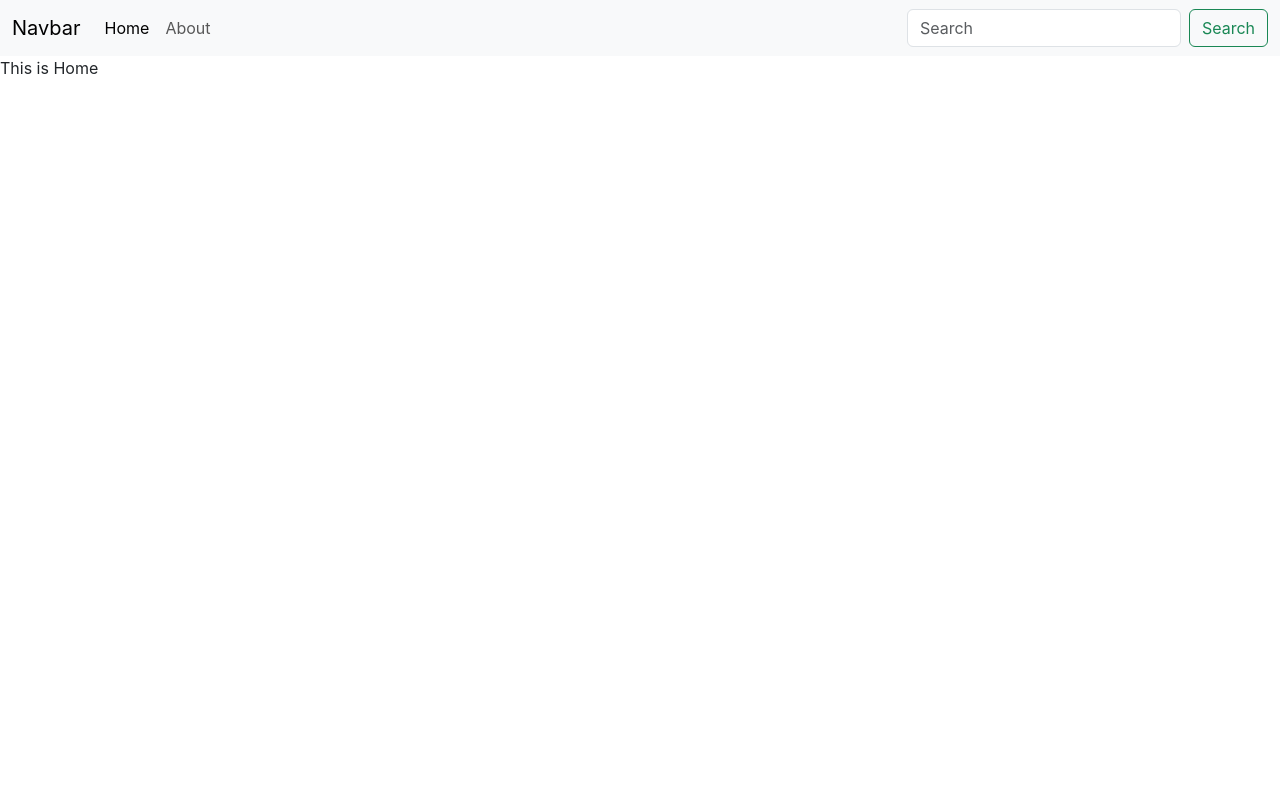
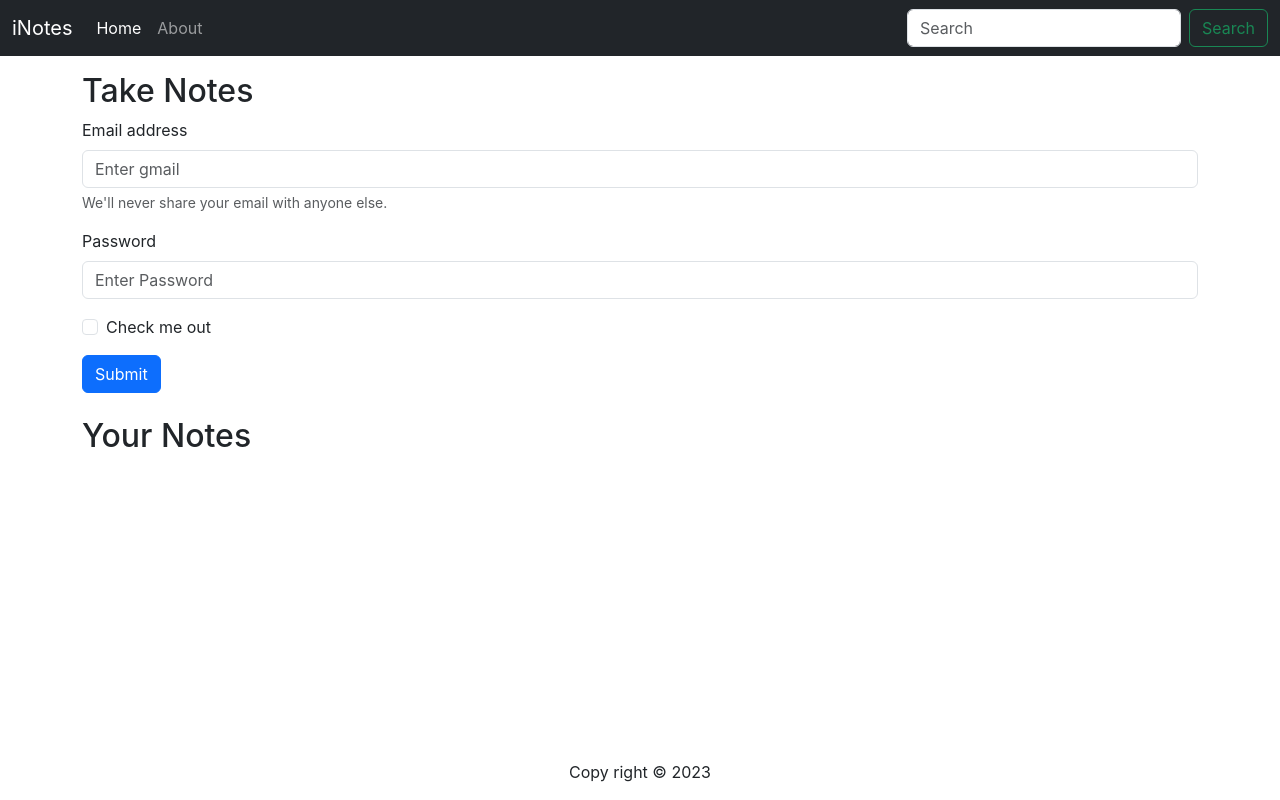
Before and after one commit to Syed-kashif0627/INotebook, a React (Create React App) app: page / in a window 1280 px wide. Built offline with nearby package versions, Linux system fonts and the light colour scheme.

Commit message:
Context in React

```diff
--- a/src/App.js
+++ b/src/App.js
@@ -1,28 +1,27 @@
 
 import './App.css';
-import {
-  BrowserRouter as Router,
-  Routes,
-  Route,
-} from 'react-router-dom';
+import {BrowserRouter as Router,Routes,Route} from 'react-router-dom';
 import Navbar from './components/Navbar';
 import About from './components/About';
 import Home from './components/Home';
+import NoteState from './context/notes/NoteState';
+import Footer from './components/Footer';
 
 function App() {
   return (
     <>
-    <Router>
-      <Navbar/>
-          <Routes>
-              <Route exact path='/' element={
-                  <Home/>
-              }/>
-              <Route exact path='/about' element={
-                  <About/>
-              }/>
-          </Routes>
-    </Router>
+    <NoteState>
+        <Router>
+          <Navbar/>
+              <Routes>
+                  <Route exact path='/' element={<Home/>}/>
+                  <Route exact path='/about' element={<About/>}/>
+                  <Route path='*' element={<h1>Error ! Page Not found</h1>}/>
+                  {/*this is default Route it runs when page doesnot matches any of the routes*/}
+              </Routes>
+            <Footer/>
+        </Router>
+      </NoteState>
     </>
   );
 }
--- a/src/components/About.js
+++ b/src/components/About.js
@@ -1,10 +1,15 @@
 import React from 'react'
+import noteContext from '../context/notes/noteContext';
+import { useContext } from 'react'
 
 const About = () => {
+  const s=useContext(noteContext)
   return (
-    <div>
-      This is About
-    </div>
+    <>
+        <div className='text-center my-4'>
+          This is About {s.name} and in class {s.class}
+        </div>
+    </>
   )
 }
 
--- /dev/null
+++ b/src/components/Footer.jsx
@@ -0,0 +1,13 @@
+import React from 'react'
+
+export default function Footer() {
+  const year=new Date().getFullYear();
+
+  return (
+    <div>
+        <footer className='text-center fixed-bottom'>
+        <p>Copy right © { year }</p>
+        </footer>
+    </div>
+  )
+}
--- a/src/components/Home.js
+++ b/src/components/Home.js
@@ -1,11 +1,32 @@
 import React from 'react'
+//import {NavLink} from 'react-router-dom';
 
 const Home = () => {
   return (
-    <div>
-      This is Home
-    </div>
+    <>
+      <div className='container my-3'>
+        <h2>Take Notes</h2>
+          <form>
+            <div class="mb-3">
+              <label for="exampleInputEmail1" class="form-label">Email address</label>
+              <input type="email" placeholder='Enter gmail' class="form-control" id="exampleInputEmail1" aria-describedby="emailHelp"/>
+              <div id="emailHelp" class="form-text">We'll never share your email with anyone else.</div>
+            </div>
+            <div class="mb-3">
+              <label for="exampleInputPassword1" class="form-label">Password</label>
+              <input type="password" placeholder='Enter Password' class="form-control" id="exampleInputPassword1"/>
+            </div>
+            <div class="mb-3 form-check">
+              <input type="checkbox" class="form-check-input" id="exampleCheck1"/>
+              <label class="form-check-label" for="exampleCheck1">Check me out</label>
+            </div>
+            <button type="submit" class="btn btn-primary">Submit</button>
+          </form>
+          <br />
+          <h2>Your Notes</h2>
+      </div>
+    </>
   )
 }
 
-export default Home
+export default Home;
--- a/src/components/Navbar.js
+++ b/src/components/Navbar.js
@@ -1,22 +1,23 @@
 import React from 'react'
-import {Link} from 'react-router-dom';
+import {Link,useLocation} from 'react-router-dom';
 
 const Navbar = () => {
+  const location=useLocation();
   return (
     <>
-      <nav className="navbar navbar-expand-lg bg-body-tertiary">
+        <nav className="navbar navbar-expand-lg navbar-dark bg-dark">
           <div className="container-fluid">
-    <Link className="navbar-brand" to="/">Navbar</Link>
+            <Link className="navbar-brand" to="/">iNotes</Link>
             <button className="navbar-toggler" type="button" data-bs-toggle="collapse" data-bs-target="#navbarSupportedContent" aria-controls="navbarSupportedContent" aria-expanded="false" aria-label="Toggle navigation">
               <span className="navbar-toggler-icon"></span>
             </button>
             <div className="collapse navbar-collapse" id="navbarSupportedContent">
               <ul className="navbar-nav me-auto mb-2 mb-lg-0">
                 <li className="nav-item">
-          <Link className="nav-link active" aria-current="page" to="/">Home</Link>
+                  <Link className={`nav-link ${location.pathname==='/'?'active':''} `} aria-current="page" to="/">Home</Link>
                 </li>
                 <li className="nav-item">
-          <Link className="nav-link" to="/about">About</Link>
+                  <Link className={`nav-link ${location.pathname==='/about'?'active':''} `} to="/about">About</Link>
                 </li>
               </ul>
               <form className="d-flex" role="search">
--- /dev/null
+++ b/src/context/notes/NoteState.js
@@ -0,0 +1,17 @@
+import React from 'react';
+import NoteContext from './noteContext';
+
+const NoteState = (props) => {
+  const state = {
+    "name": 'Kashif',
+    "class": "10",
+  };
+
+  return (
+    <NoteContext.Provider value={state}>
+      {props.children}
+    </NoteContext.Provider>
+  );
+}
+
+export default NoteState;
--- /dev/null
+++ b/src/context/notes/noteContext.js
@@ -0,0 +1,5 @@
+import { createContext } from "react";
+
+const noteContext=createContext();
+
+export default noteContext;
```
Also changed, not shown: src/index.js (+9 -2 lines). Lines whose indentation alone changed are shown as unchanged.
